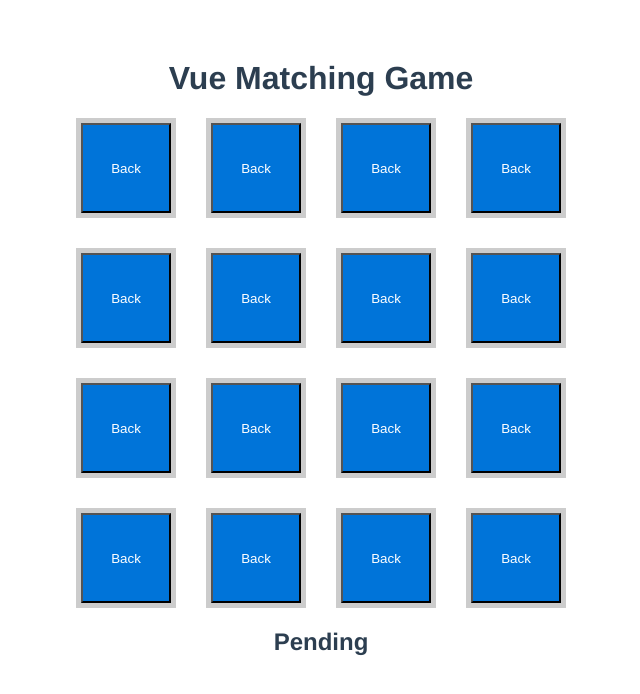
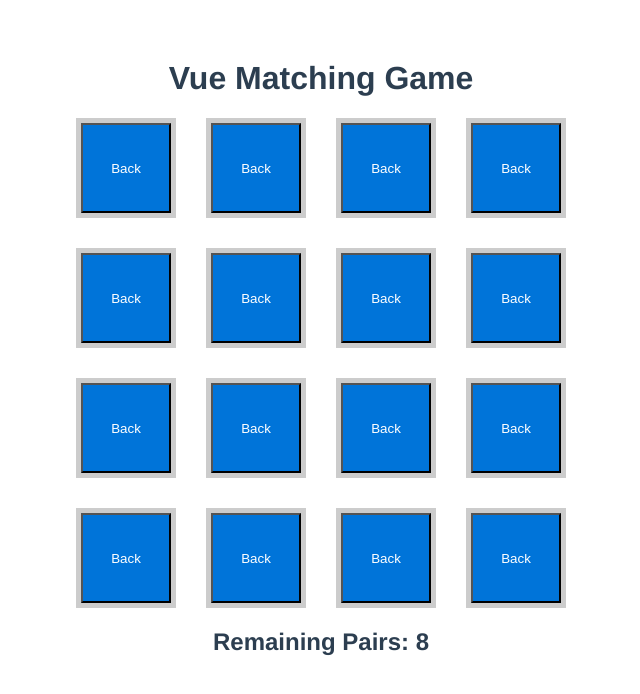
Before and after one commit to abuna1985/vue-card-match, a Vue app: page / in a window 1280 px wide. Shown: the top 694 px of the page, without its empty margins (319-959 px from the left). Built offline with nearby package versions, Linux system fonts and the light colour scheme.

Commit message:
feat: add win condition and track remaining pairs

```diff
--- a/src/App.vue
+++ b/src/App.vue
@@ -14,12 +14,10 @@
 </template>
 
 <script lang="ts">
-import { ref, watch } from "vue";
+import { computed, ref, watch } from "vue";
 import { defineComponent } from "vue";
 import GameCard from "./components/GameCard.vue";
 import { Card, SelectedCard } from "./interfaces";
-
-type Status = "Pending" | "Matched!" | "Mismatch!";
 
 export default defineComponent({
   name: "App",
@@ -27,11 +25,26 @@ export default defineComponent({
   setup() {
     const cardList = ref<Card[]>([]);
     const userSelection = ref<SelectedCard[]>([]);
-    const status = ref<Status>("Pending");
+    let status = computed(() => {
+      if (remainingPairs.value === 0) {
+        return "Player Wins!";
+      } else {
+        return `Remaining Pairs: ${remainingPairs.value}`;
+      }
+    });
+
+    const remainingPairs = computed(() => {
+      const remainingCards = cardList.value.filter(
+        (card: Card) => card.matched === false
+      ).length;
+
+      return remainingCards / 2;
+    });
+
     for (let i = 0; i < 16; i++) {
       cardList.value.push({
         matched: false,
-        value: i,
+        value: 5,
         visible: false,
         position: i,
       });
@@ -54,13 +67,9 @@ export default defineComponent({
           const [cardOne, cardTwo] = currentValue;
 
           if (cardOne.faceValue === cardTwo.faceValue) {
-            status.value = "Matched!";
-
             cardList.value[cardOne.position].matched = true;
             cardList.value[cardTwo.position].matched = true;
           } else {
-            status.value = "Mismatch!";
-
             cardList.value[cardOne.position].visible = false;
             cardList.value[cardTwo.position].visible = false;
           }
```
